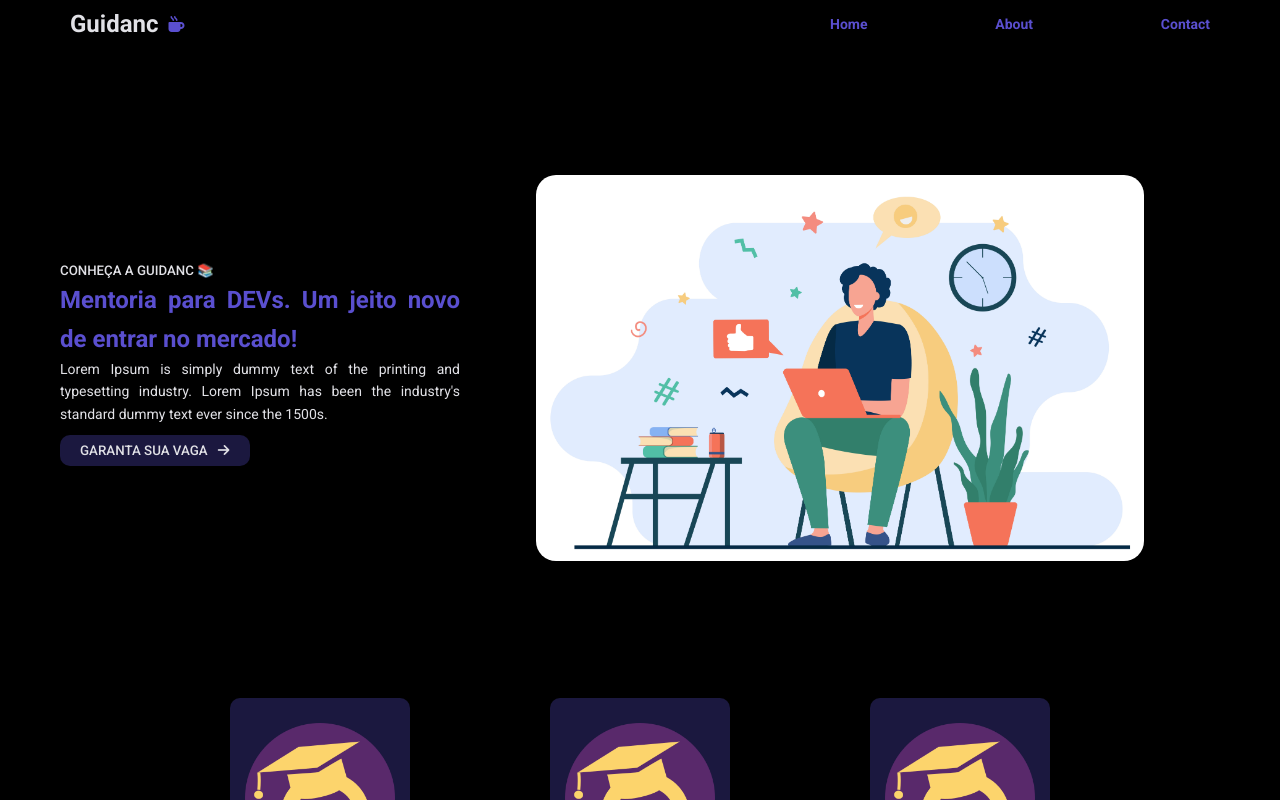
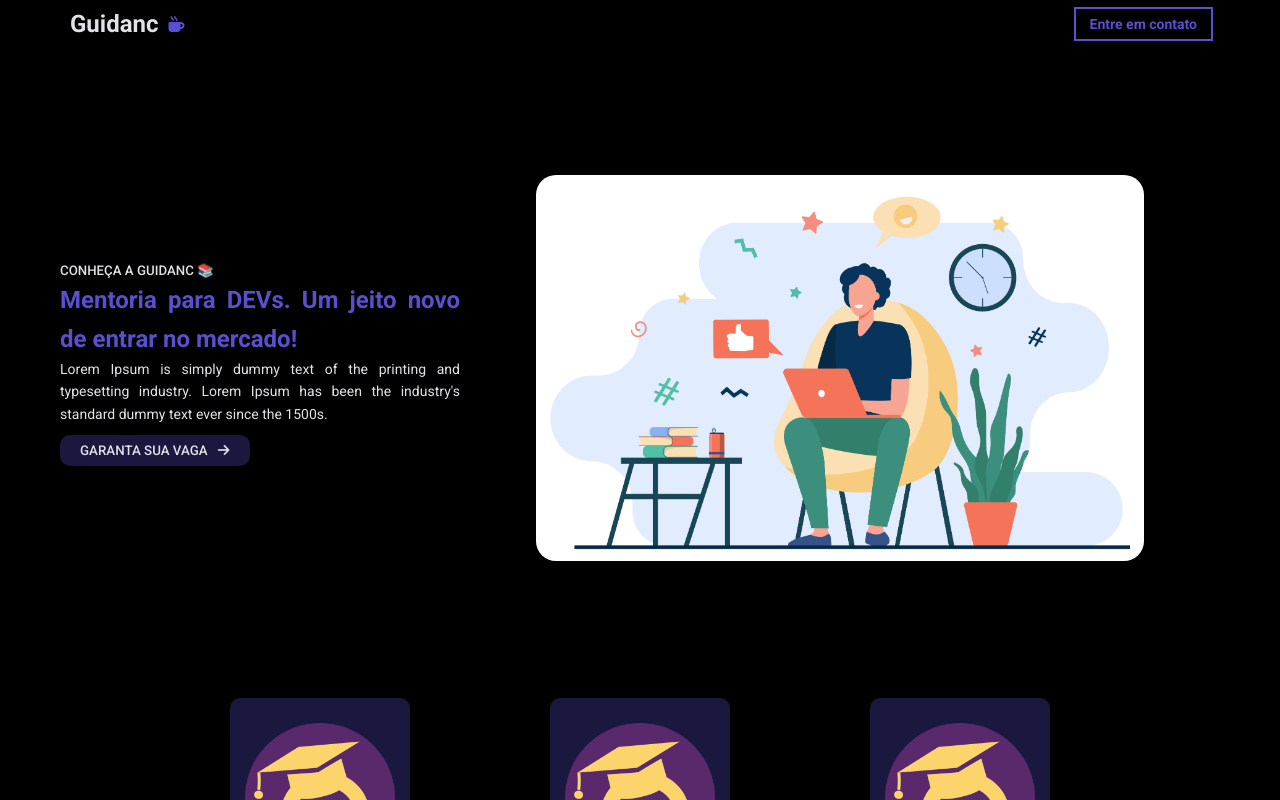
Before and after one commit to gabrielvieiraf/landingPage-GuidanC, a Next.js app: page / in a window 1280 px wide. Shown: the top 800 px of the page. Built offline with nearby package versions, Linux system fonts and the light colour scheme.

Commit message:
FRONT-7 Add AOS library
NEW:
- Add AOS library and the hook useEffect for scroll effects in the MainContainer

EDIT:
- Substitute anchor links 'Home About Contact' for 'Entre em contato'

```diff
--- a/components/MainContainer/index.tsx
+++ b/components/MainContainer/index.tsx
@@ -2,15 +2,16 @@ import styles from './maincontainer.module.scss'
 import FlatImage from '../Assets/images/8401.jpg'
 
 const MainContainer: React.FC = () => {
+
   return (
     <section className={styles.container}>
-        <div className={styles.box}>
+      <div data-aos="fade-right" className={styles.box}>
         <h5>CONHEÇA A GUIDANC 📚</h5>
         <h1>Mentoria para DEVs. Um jeito novo de entrar no mercado!</h1>
         <p>Lorem Ipsum is simply dummy text of the printing and typesetting industry. Lorem Ipsum has been the industry's standard dummy text ever since the 1500s.</p>
         <button>Garanta sua vaga<i className="fa-solid fa-arrow-right"></i></button>
       </div>
-        <div className={styles.image}>
+      <div data-aos="fade-left" className={styles.image}>
         <img src={FlatImage.src} alt="" />
       </div>
     </section>
--- a/components/Navbar/index.tsx
+++ b/components/Navbar/index.tsx
@@ -15,14 +15,14 @@ const Navbar: React.FC<Props> = ({ title }) => {
         <i className="fa-solid fa-mug-hot"></i>
       </div>
       <ul className={styles.navMenu}>
-        <li>
+        {/* <li>
           <a href="/">Home</a>
         </li>
         <li>
           <a href="/about">About</a>
-        </li>
+        </li> */}
         <li>
-          <a href="/contact">Contact</a>
+          <a href="/contact">Entre em contato</a>
         </li>
       </ul>
 
--- a/components/Navbar/navbar.module.scss
+++ b/components/Navbar/navbar.module.scss
@@ -24,18 +24,43 @@ $secondary-color: #1B183F;
 }
 
 .navMenu {
-  width: 40rem;
+  // width: 40rem;
   display: flex;
-  justify-content: space-between;
+  // justify-content: space-between;
   align-items: center;
 
-  li:hover {
-    border-bottom: 2px solid $primary-color;
+  a {
+    background: none;
+    border: 2px solid;
+    font: inherit;
+    line-height: 1;
+    margin: 0.5em;
+    padding: 0.5em 1em;
+  }
 
-    a {
+  a {
+    color: var(--color);
+    transition: 0.25s;
+
+    &:hover,
+    &:focus {
+      border-color: var(--hover);
       color: $text-color;
     }
   }
+
+  a:hover,
+  a:focus {
+    box-shadow: inset 0 0 0 2em $primary-color;
+  }
+
+  // li:hover {
+  //   border-bottom: 2px solid $primary-color;
+
+  //   a {
+  //     color: $text-color;
+  //   }
+  // }
 }
 
 .iconActive {
--- a/package.json
+++ b/package.json
@@ -13,15 +13,18 @@
     "@types/node": "18.11.18",
     "@types/react": "18.0.26",
     "@types/react-dom": "18.0.10",
+    "aos": "^2.3.4",
     "eslint": "^8.0.1",
     "eslint-config-next": "13.1.2",
     "next": "13.1.2",
     "react": "18.2.0",
     "react-dom": "18.2.0",
     "sass": "^1.57.1",
+    "scrollreveal": "^4.0.9",
     "typescript": "*"
   },
   "devDependencies": {
+    "@types/aos": "^3.0.4",
     "@typescript-eslint/eslint-plugin": "^5.0.0",
     "eslint-config-prettier": "^8.6.0",
     "eslint-config-standard-with-typescript": "^27.0.1",
--- a/pages/index.tsx
+++ b/pages/index.tsx
@@ -3,8 +3,15 @@ import Navbar from '@/components/Navbar'
 import MainContainer from '@/components/MainContainer'
 import Benefits from '@/components/Benefits'
 import Footer from '@/components/Footer'
+import { useEffect } from 'react'
+import Aos from 'aos';
+import 'aos/dist/aos.css'
 
 const Home: React.FC = () => {
+  useEffect(() => {
+    Aos.init({ duration: 1000 });
+  }, [])
+
   return (
     <>
       <Head>
```
Also changed, not shown: 2 other files (tests, documents, lock files or other folders). Lines whose indentation alone changed are shown as unchanged.
